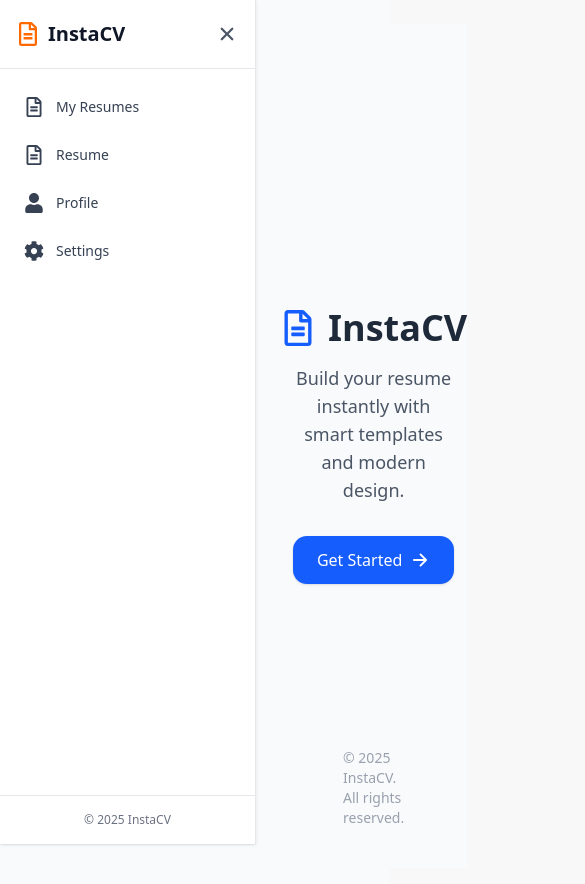
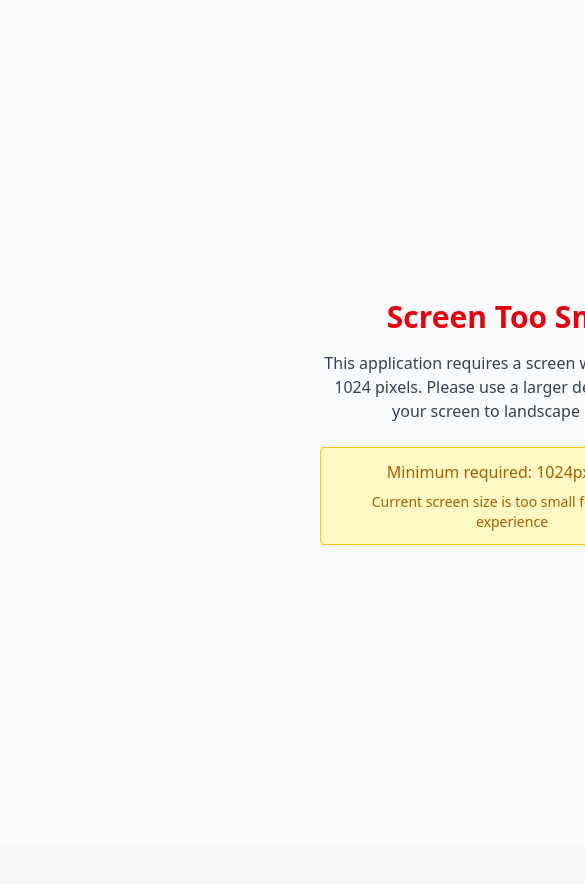
Before and after one commit to BazilSuhail/InstaCV-Resume-Builder, a Next.js app: page / in a window 390 px wide. Shown: the top 884 px of the page, 585 px wide, since content can reach past the window. After the commit the page ends 844 px from the top, so only its background shows below. Built offline with nearby package versions, Linux system fonts and the light colour scheme.

Commit message:
Add responsive screen size restriction using native window API instead of external package

```diff
--- a/app/globals.css
+++ b/app/globals.css
@@ -1,6 +1,18 @@
 @import "tailwindcss";
 
 @custom-variant dark (&:is(.dark *));
+
+/* Add this to prevent horizontal scroll on small screens */
+html, body {
+  overflow-x: hidden;
+}
+
+/* Add min-width to body to prevent layout issues */
+@media (max-width: 1023px) {
+  body {
+    min-width: 1024px;
+  }
+}
 
 :root {
   /* Updated color scheme for professional resume builder with tech-forward aesthetic */
--- a/app/layout.tsx
+++ b/app/layout.tsx
@@ -1,6 +1,7 @@
 import "./globals.css"
 import Sidebar from "@/components/Sidebar"
-import { TemplateProvider } from "@/context/TemplateContext" // adjust path if needed
+import { TemplateProvider } from "@/context/TemplateContext"
+import LayoutWrapper from "@/components/layout-wrapper"
 
 export const metadata = {
   title: "InstaCV",
@@ -12,11 +13,87 @@ export default function RootLayout({ children }: { children: React.ReactNode })
     <html lang="en">
       <body className="min-h-screen bg-background text-foreground">
         <TemplateProvider>
-          <Sidebar >
-            {children}
-          </Sidebar>
+          <LayoutWrapper>
+            <Sidebar>
+              {children}
+            </Sidebar>
+          </LayoutWrapper>
         </TemplateProvider>
       </body>
     </html>
   )
 }
+// import "./globals.css"
+// import Sidebar from "@/components/Sidebar"
+// import { TemplateProvider } from "@/context/TemplateContext"
+// import { useMediaQuery } from "react-responsive" // You'll need to install this package
+// import { useEffect, useState } from "react"
+
+// // 404 Component for small screens
+// const SmallScreenError = () => (
+//   <div className="min-h-screen flex items-center justify-center bg-gray-50">
+//     <div className="text-center p-8 max-w-md">
+//       <h1 className="text-3xl font-bold text-red-600 mb-4">Screen Too Small</h1>
+//       <p className="text-gray-700 mb-6">
+//         This application requires a screen width of at least 1024 pixels.
+//         Please use a larger device or rotate your screen to landscape mode.
+//       </p>
+//       <div className="bg-yellow-100 border border-yellow-400 text-yellow-700 px-4 py-3 rounded">
+//         <p>Minimum required: 1024px width</p>
+//         <p className="text-sm mt-2">Current screen size is too small for optimal experience</p>
+//       </div>
+//     </div>
+//   </div>
+// )
+
+// export const metadata = {
+//   title: "InstaCV",
+//   description: "Smart Resume Builder",
+// }
+
+// export default function RootLayout({ children }: { children: React.ReactNode }) {
+//   const [isClient, setIsClient] = useState(false)
+
+//   // Check if screen width is at least 1024px
+//   const isLargeScreen = useMediaQuery({ minWidth: 1024 })
+
+//   useEffect(() => {
+//     setIsClient(true)
+//   }, [])
+
+//   // Don't render anything on the server or if client is not ready
+//   if (!isClient) {
+//     return (
+//       <html lang="en">
+//         <body className="min-h-screen bg-background text-foreground">
+//           <div className="min-h-screen flex items-center justify-center">
+//             <div className="animate-spin rounded-full h-12 w-12 border-t-2 border-b-2 border-blue-500"></div>
+//           </div>
+//         </body>
+//       </html>
+//     )
+//   }
+
+//   // Render 404 component if screen is too small
+//   if (!isLargeScreen) {
+//     return (
+//       <html lang="en">
+//         <body className="min-h-screen bg-background text-foreground">
+//           <SmallScreenError />
+//         </body>
+//       </html>
+//     )
+//   }
+
+//   return (
+//     <html lang="en">
+//       <body className="min-h-screen bg-background text-foreground">
+//         <TemplateProvider>
+//           <Sidebar>
+//             {children}
+//           </Sidebar>
+//         </TemplateProvider>
+//       </body>
+//     </html>
+//   )
+// }
--- /dev/null
+++ b/components/layout-wrapper.tsx
@@ -0,0 +1,68 @@
+"use client";
+
+import { useEffect, useState, useCallback } from "react";
+
+// 404 Component for small screens
+const SmallScreenError = () => (
+  <div className="min-h-screen flex items-center justify-center bg-gray-50">
+    <div className="text-center p-8 max-w-md">
+      <h1 className="text-3xl font-bold text-red-600 mb-4">Screen Too Small</h1>
+      <p className="text-gray-700 mb-6">
+        This application requires a screen width of at least 1024 pixels.
+        Please use a larger device or rotate your screen to landscape mode.
+      </p>
+      <div className="bg-yellow-100 border border-yellow-400 text-yellow-700 px-4 py-3 rounded">
+        <p>Minimum required: 1024px width</p>
+        <p className="text-sm mt-2">Current screen size is too small for optimal experience</p>
+      </div>
+    </div>
+  </div>
+);
+
+export default function LayoutWrapper({ children }: { children: React.ReactNode }) {
+  const [isClient, setIsClient] = useState(false);
+  const [isLargeScreen, setIsLargeScreen] = useState(true);
+
+  const checkScreenSize = useCallback(() => {
+    if (typeof window !== 'undefined') {
+      return window.innerWidth >= 1024;
+    }
+    return true; // Default to true on server
+  }, []);
+
+  useEffect(() => {
+    // Set client state to true after hydration
+    setIsClient(true);
+
+    // Check initial screen size
+    setIsLargeScreen(checkScreenSize());
+
+    // Add resize listener
+    const handleResize = () => {
+      setIsLargeScreen(checkScreenSize());
+    };
+
+    window.addEventListener('resize', handleResize);
+
+    // Cleanup listener on unmount
+    return () => {
+      window.removeEventListener('resize', handleResize);
+    };
+  }, [checkScreenSize]);
+
+  // Don't render anything on the server or if client is not ready
+  if (!isClient) {
+    return (
+      <div className="min-h-screen flex items-center justify-center">
+        <div className="animate-spin rounded-full h-12 w-12 border-t-2 border-b-2 border-blue-500"></div>
+      </div>
+    );
+  }
+
+  // Render 404 component if screen is too small
+  if (!isLargeScreen) {
+    return <SmallScreenError />;
+  }
+
+  return <>{children}</>;
+}
```
